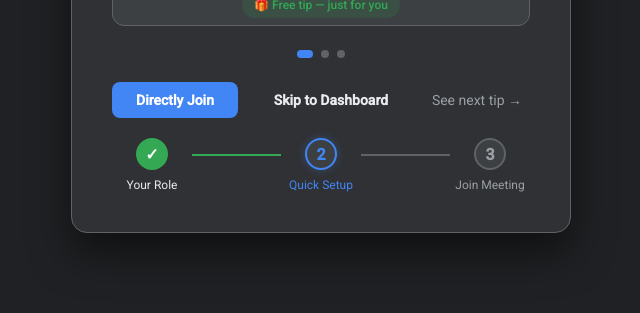
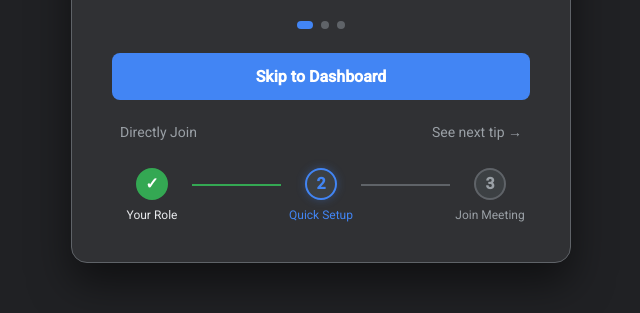
Before and after one commit to Nithinchalamchala/GMEET_REDESIGNED, a plain HTML site: page index.html in a window 1280 px wide. Both pictures are taken after a click on the button 332 px from the left and 492 px from the top of the page. Shown: the part 479-792 px from the top of the page, without its empty margins (319-959 px from the left). Drawn offline with Linux system fonts and the light colour scheme; a web font is replaced by a local one.

Commit message:
Update layout: Emphasize Skip to Dashboard, move secondary logic down

```diff
--- a/index.html
+++ b/index.html
@@ -136,11 +136,15 @@
             <div class="dot" data-tip="3"></div>
         </div>
 
-        <div class="onboarding-actions">
-            <!-- Directly join skips dashboard and goes to meeting -->
-            <button class="btn-primary-action" onclick="window.location.href='meeting.html'">Directly Join</button>
-            <button class="btn-primary-action" style="background: var(--surface-2); color: var(--text-primary);" onclick="skipOnboardingWizard()">Skip to Dashboard</button>
-            <button class="btn-secondary" id="onboardingNextBtn" onclick="nextOnboardingTip()">See next tip →</button>
+        <div class="onboarding-actions" style="flex-direction: column; gap: 16px; align-items: stretch;">
+            <!-- Primary Action: Skip to Dashboard -->
+            <button class="btn-primary-action" style="width: 100%; padding: 14px; font-size: 16px;" onclick="skipOnboardingWizard()">Skip to Dashboard</button>
+
+            <!-- Secondary Actions: Less contrast, next line -->
+            <div style="display: flex; justify-content: space-between; width: 100%;">
+                <button class="btn-secondary" onclick="window.location.href='meeting.html'">Directly Join</button>
+                <button class="btn-secondary" id="onboardingNextBtn" onclick="nextOnboardingTip()">See next tip →</button>
+            </div>
         </div>
 
         <!-- Commitment progress -->
```
